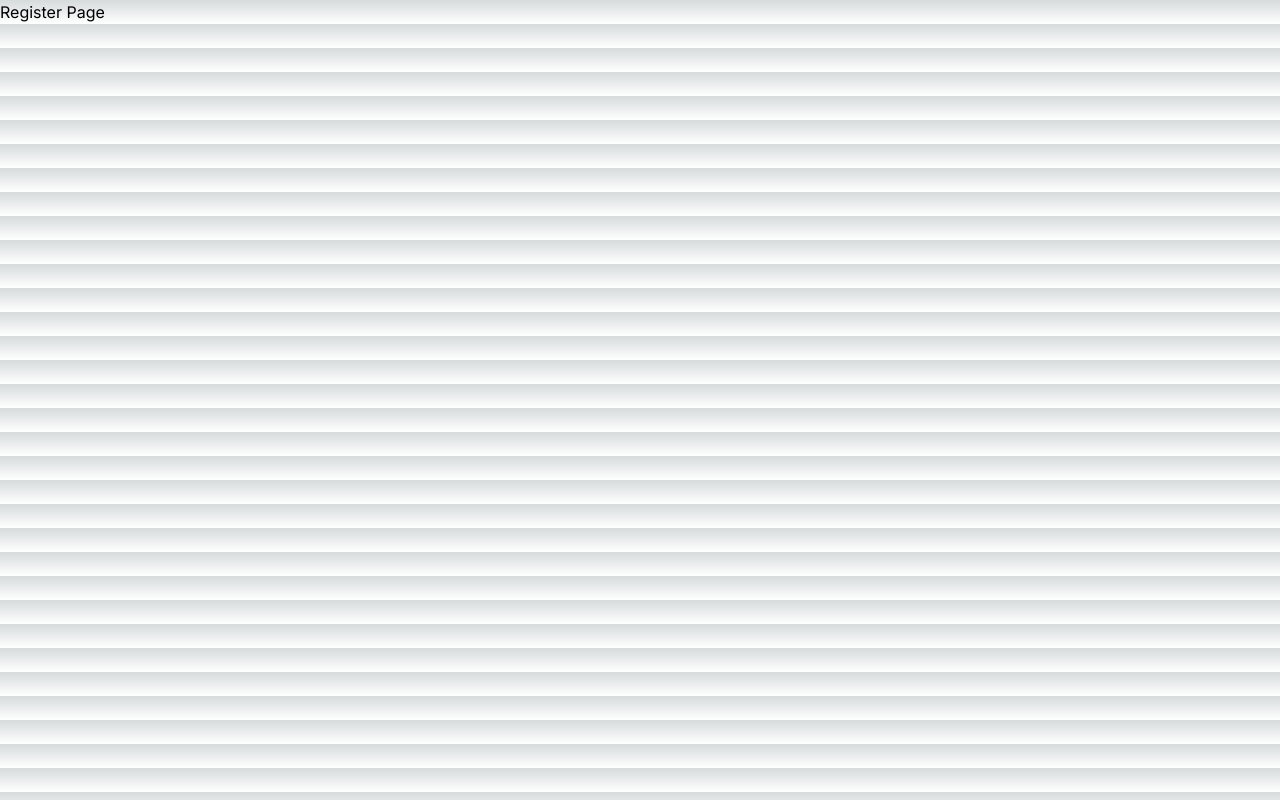
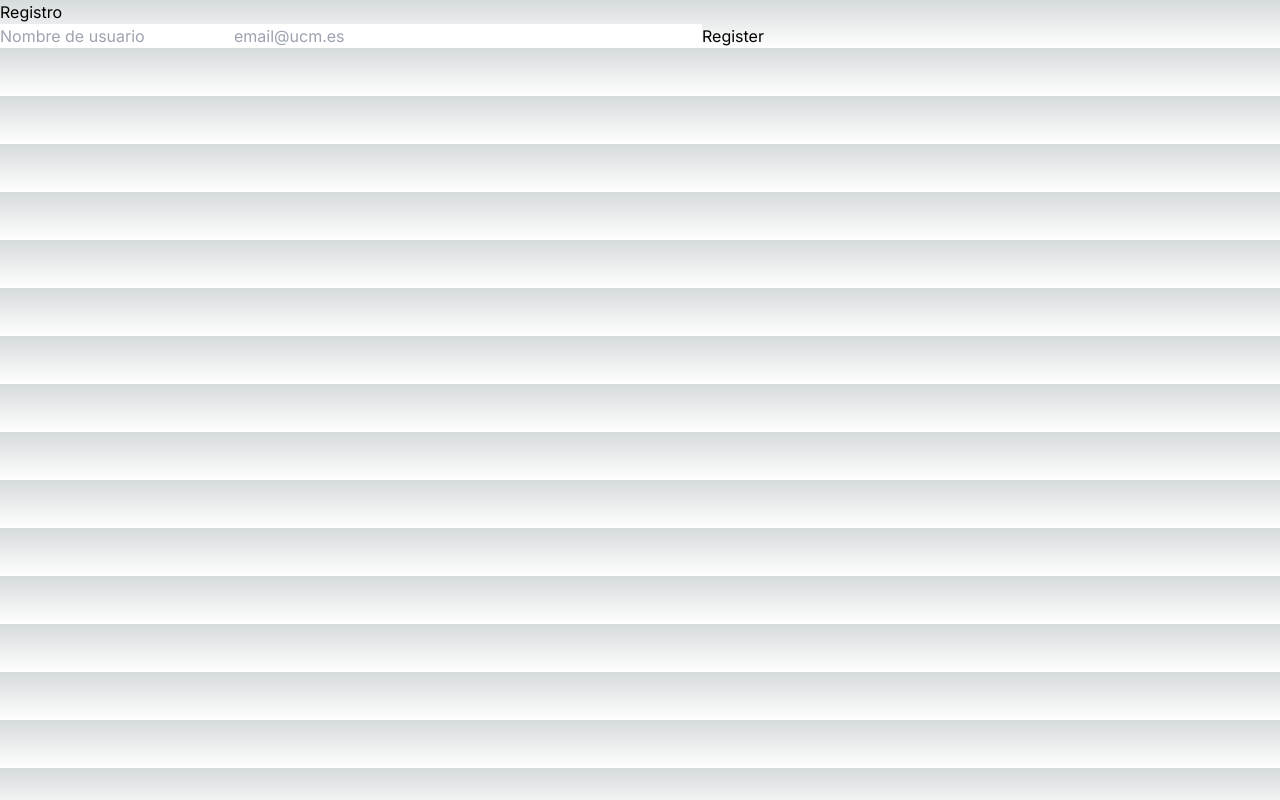
Before and after one commit to insus100/TFG23-24, a Next.js app: page /register in a window 1280 px wide. Built offline with nearby package versions, Linux system fonts and the light colour scheme.

Commit message:
fixes de calendar y registro

```diff
--- a/next.config.mjs
+++ b/next.config.mjs
@@ -1,4 +1,6 @@
 /** @type {import('next').NextConfig} */
-const nextConfig = {};
+const nextConfig = {
+    reactStrictMode: false,//https://github.com/vercel/next.js/issues/56206
+};
 
 export default nextConfig;
--- /dev/null
+++ b/src/app/api/auth/signup/route.ts
@@ -0,0 +1,45 @@
+import {  NextResponse } from "next/server";
+import User from "@/models/user";
+import bcrypt from "bcryptjs";
+import { connectDB } from "@/libs/mongodb";
+export async function POST(request: Request) {
+    //const body = await request.json();
+    //console.log(body);
+    const {username, email, pwd } = await request.json();
+    if(!pwd || pwd.length < 4) return NextResponse.json({
+        message: "La contraseña debe tener al menos 4 caracteres"
+    }, {
+        status: 400
+    });
+    await connectDB();
+    const exists = await User.findOne({email: email})
+    if(exists) {
+        return NextResponse.json(
+        {
+            message: "El correo ya existe."
+        },
+        {
+            status: 409
+        })
+    }
+    try {
+        const password = await bcrypt.hash(pwd, 12);//hasheamos la contraseña
+        const user = new User({
+            email,
+            username,
+            password
+        })
+        const savedUser = await user.save();
+        console.log(savedUser)
+        return NextResponse.json({
+            _id: savedUser._id,
+            email: savedUser.email
+        });
+    } catch (error) {
+        console.log(error);
+        if(error instanceof Error)
+            return NextResponse.json({message: error?.message}, {status: 400})
+    }
+
+
+}
--- a/src/app/calendartest/page.tsx
+++ b/src/app/calendartest/page.tsx
@@ -7,7 +7,10 @@ import dayjs from "dayjs";
 function CalendarTest() {
   const localizer = dayjsLocalizer(dayjs);
   return (
-    <div>
+    <div style={{
+      height: "60em",
+      width: "80em"
+    }}>
         <Calendar
             localizer={localizer}
             //style={{
--- a/src/app/login/page.tsx
+++ b/src/app/login/page.tsx
@@ -1,4 +1,5 @@
 
+'use client';
 function LoginPage() {
   return (
     <div>Login Page</div>
--- a/src/app/register/page.tsx
+++ b/src/app/register/page.tsx
@@ -1,7 +1,41 @@
+'use client';
+import axios, { AxiosError } from "axios";
+import { FormEvent, useState } from "react";
 
 function RegisterPage() {
+  const [error, setError] = useState();
+  const handleSubmit = (e: FormEvent<HTMLFormElement>) => {//esto es como hacer function handleSubmit(e: ...) {...}
+    e.preventDefault();
+
+    const formData = new FormData(e.currentTarget);//sacar datos de formulario
+    try {
+      const res = axios.post('/api/auth/signup', {
+        email: formData.get('email'),
+        username: formData.get('username'),
+        password: formData.get('password')
+      })
+    } catch(error) {
+      console.log("RegisterPage", error);
+      if(error instanceof AxiosError) {
+        setError(error.response?.data.message)
+      }
+
+    }
+
+  }
   return (
-    <div>Register Page</div>
+    <div>
+      <form onSubmit={handleSubmit}>
+        {error && <div>{error}</div>}
+        <h1>Registro</h1>
+        <input type="text" placeholder="Nombre de usuario" name="username" />
+        <input type="text" placeholder="email@ucm.es" name="email" />
+        <input type="password" placeholder="" name="password" />
+        <button>
+          Register
+        </button>
+      </form>
+    </div>
   )
 }
 
```
